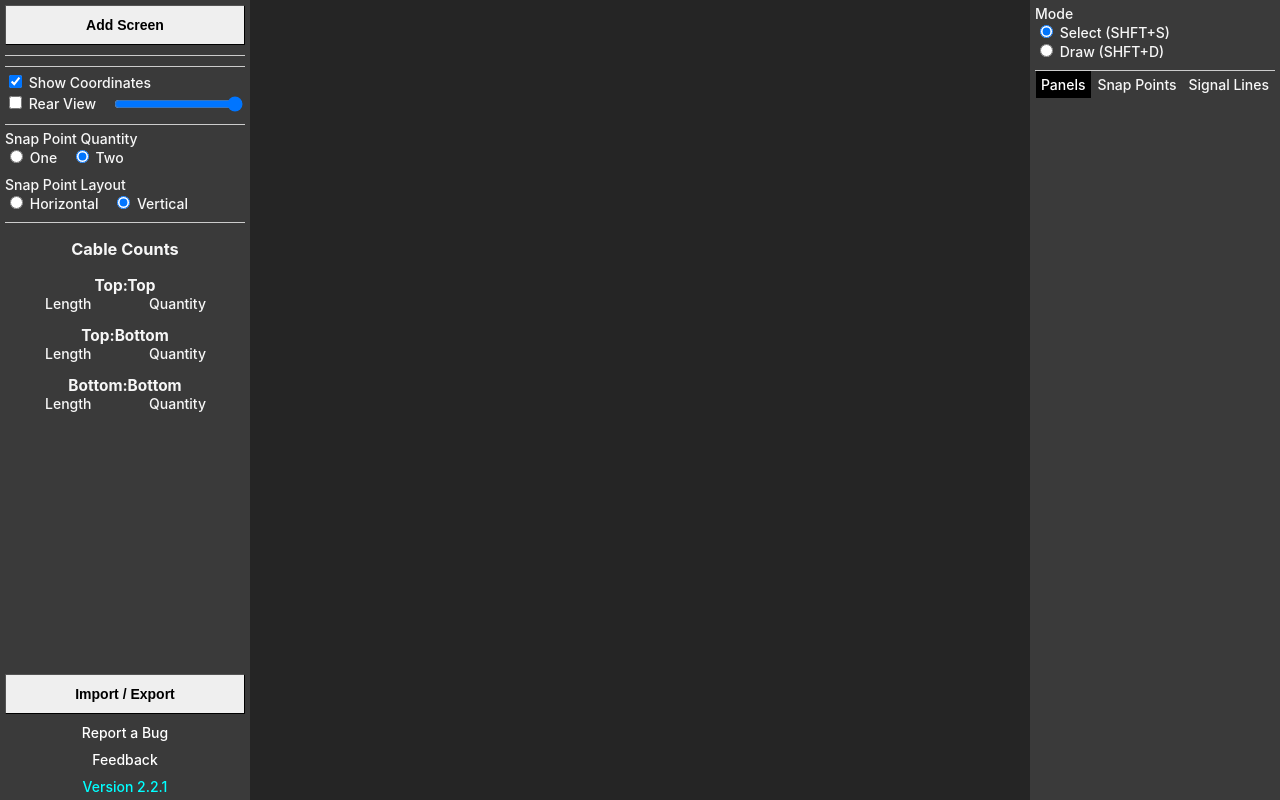
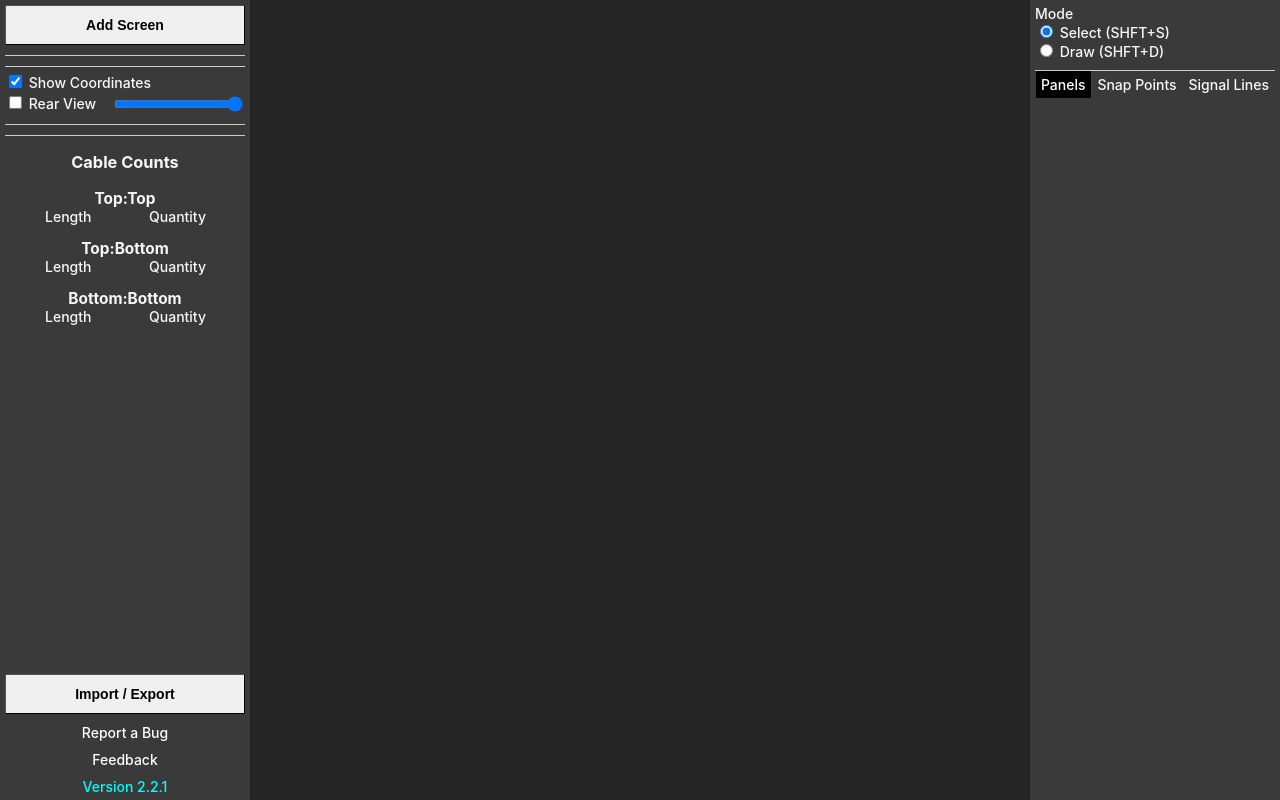
Before and after one commit to dlamon1/signaldiagram-v1, a Svelte app: page / in a window 1280 px wide. Built offline with nearby package versions, Linux system fonts and the light colour scheme.

Commit message:
snap point options per screen state

```diff
--- a/src/InfoToolbar/InfoBar.SnapPointOptions.svelte
+++ b/src/InfoToolbar/InfoBar.SnapPointOptions.svelte
@@ -1,13 +1,14 @@
 <script lang="ts">
-  import { snapPointsQuantity, snapPointDirection } from "../store";
+  import { screens, currentScreenIndex } from "../store";
 </script>
 
+{#if typeof $currentScreenIndex === "number"}
   <div class="component-container">
     <div>Snap Point Quantity</div>
     <label>
       <input
         type="radio"
-      bind:group={$snapPointsQuantity}
+        bind:group={$screens[$currentScreenIndex].snapPointQuantity}
         name="snapPointsQuantity"
         value={1}
       />
@@ -16,7 +17,7 @@
     <label>
       <input
         type="radio"
-      bind:group={$snapPointsQuantity}
+        bind:group={$screens[$currentScreenIndex].snapPointQuantity}
         name="snapPointsQuantity"
         value={2}
       />
@@ -24,30 +25,35 @@
     </label>
   </div>
 
-<div class={$snapPointsQuantity == 2 ? "twoPoints" : "onePoint"}>
+  <div
+    class={$screens[$currentScreenIndex].snapPointQuantity == 2
+      ? "twoPoints"
+      : "onePoint"}
+  >
     <div>Snap Point Layout</div>
 
     <label>
       <input
         type="radio"
-      bind:group={$snapPointDirection}
+        bind:group={$screens[$currentScreenIndex].snapPointDirection}
         name="snapPointDirection"
         value="horizontal"
-      disabled={$snapPointsQuantity != 2}
+        disabled={$screens[$currentScreenIndex].snapPointQuantity != 2}
       />
       Horizontal
     </label>
     <label>
       <input
         type="radio"
-      bind:group={$snapPointDirection}
+        bind:group={$screens[$currentScreenIndex].snapPointDirection}
         name="snapPointDirection"
         value="vertical"
-      disabled={$snapPointsQuantity != 2}
+        disabled={$screens[$currentScreenIndex].snapPointQuantity != 2}
       />
       Vertical
     </label>
   </div>
+{/if}
 
 <style>
   .component-container {
--- a/src/Types/ClassTypes.ts
+++ b/src/Types/ClassTypes.ts
@@ -204,6 +204,8 @@ export type XYCoordinates = {
   y: number;
 };
 
+type SnapPointDirection = "vertical" | "horizontal";
+
 export interface ScreenObj {
   panels: PanelsType;
   snapPoints: SnapPointsType;
@@ -217,4 +219,6 @@ export interface ScreenObj {
   isSelected: boolean;
   widthMM: number;
   heightMM: number;
+  snapPointQuantity: number;
+  snapPointDirection: SnapPointDirection;
 }
--- a/src/classes/ScreenClass.ts
+++ b/src/classes/ScreenClass.ts
@@ -22,6 +22,8 @@ export class Screen implements ScreenObj {
   index = undefined;
   widthMM: number;
   heightMM: number;
+  snapPointDirection = null;
+  snapPointQuantity = 2;
 
   constructor(
     columns: number,
@@ -39,6 +41,7 @@ export class Screen implements ScreenObj {
     this.height = height;
     this.widthMM = widthMM;
     this.heightMM = heightMM;
+    this.snapPointDirection = "vertical";
 
     this.index = get(screens).length;
 
--- a/src/store.ts
+++ b/src/store.ts
@@ -7,7 +7,6 @@ import type {
   SignalLineObj,
   XYCoordinates,
   ScreenObj,
-  PanelsType,
 } from "./Types/ClassTypes";
 
 import type * as d3 from "d3";
@@ -34,7 +33,7 @@ export const groupsEnter: Writable<
 > = writable(null);
 
 export const snapPointsGroupRef = writable(null);
-// export const snapPointsGroupEnterRef = writable(null);
+
 export const snapPointsGroupEnterRef: Writable<
   d3.Selection<SVGGElement, SnapPointObj, HTMLElement, any>
 > = writable(null);
```
Lines whose indentation alone changed are shown as unchanged.
